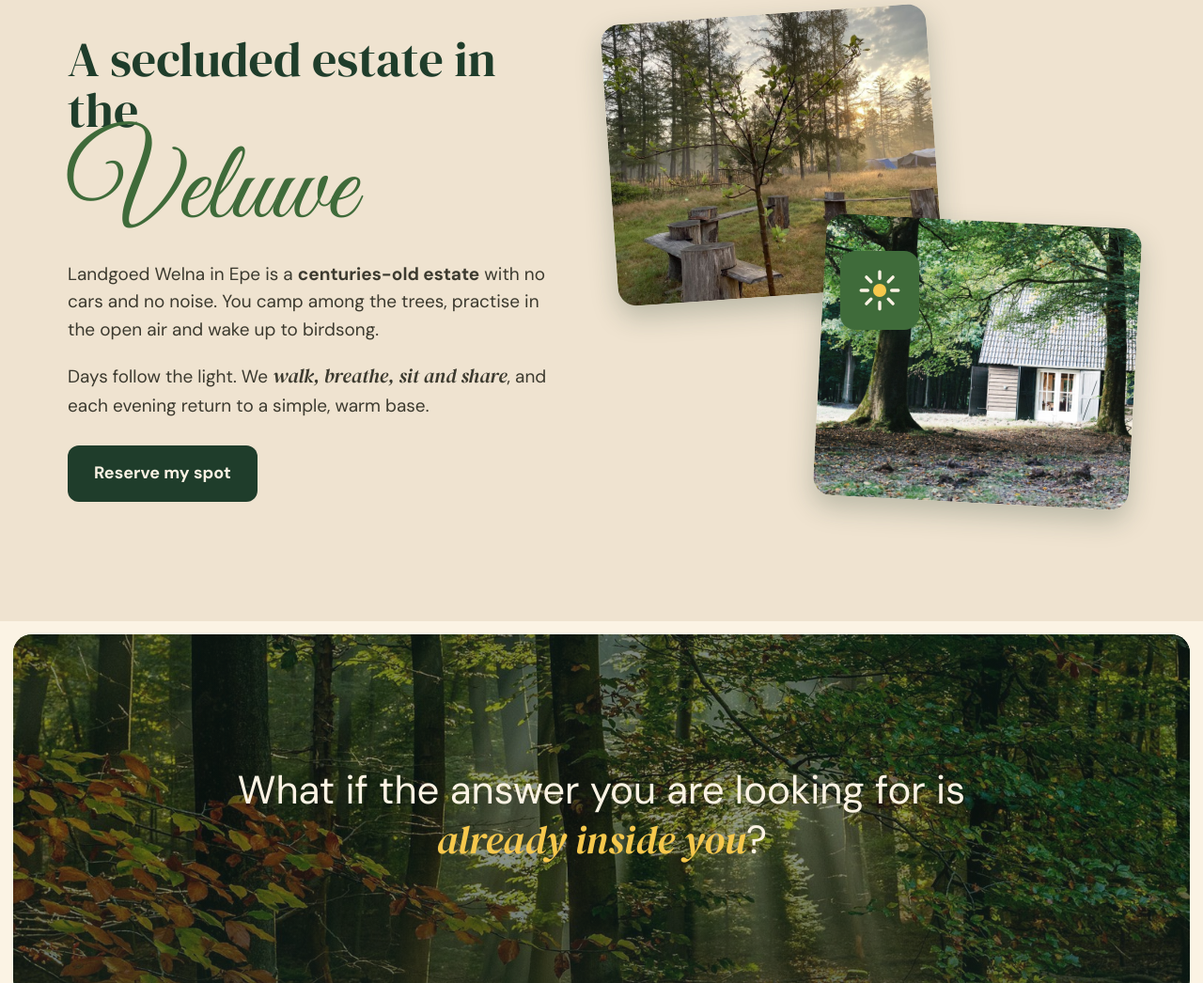
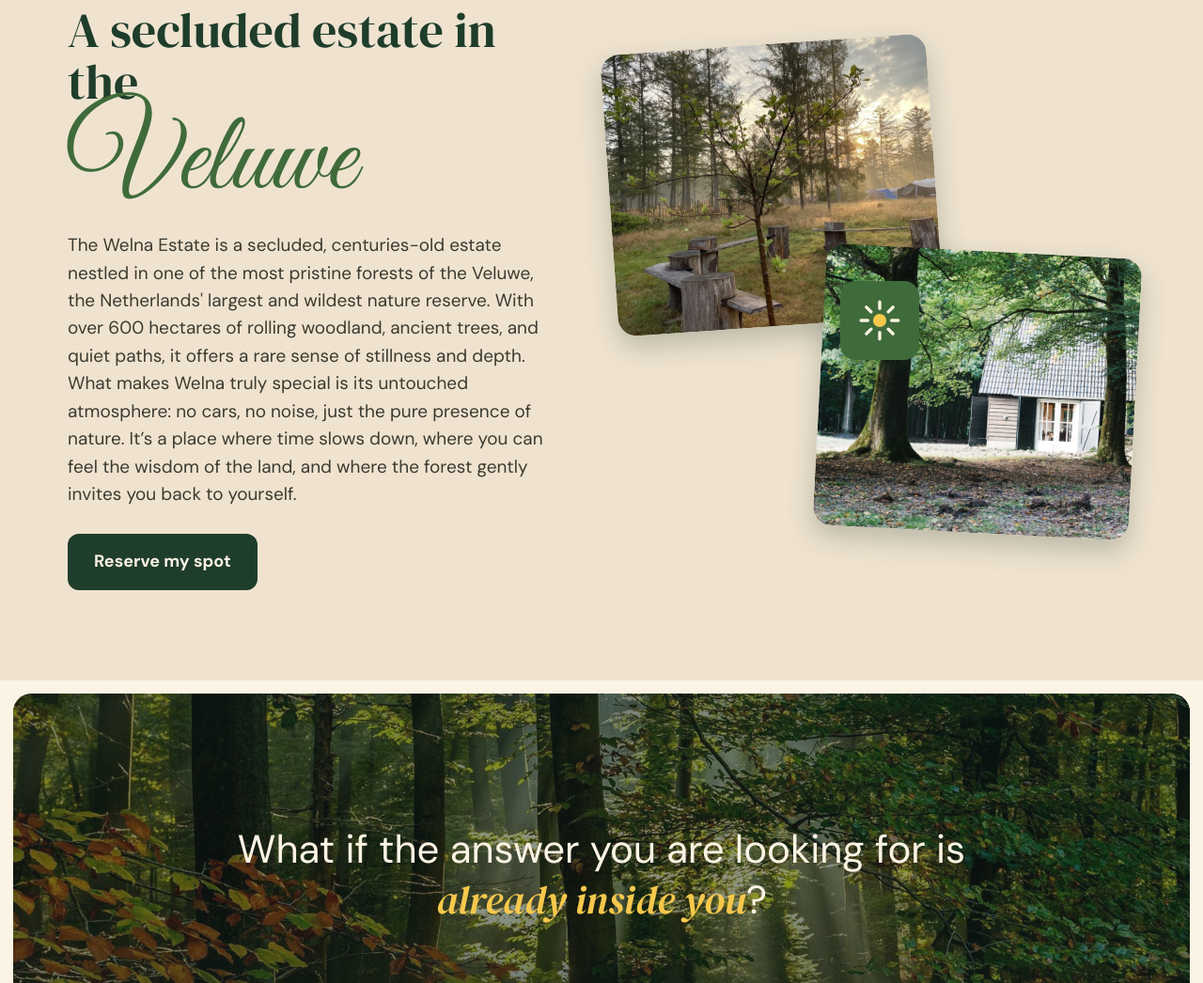
Before and after one commit to rdegf/living-in-connection-website, a plain HTML site: page index.html in a window 1280 px wide. Shown: the part 918-1964 px from the top of the page at 94% size. Drawn offline with Linux system fonts and the light colour scheme.

Commit message:
Place section: new Welna Estate text
Co-Authored-By: Claude Sonnet 5.5 <noreply@anthropic.com>
Claude-Session: https://claude.ai/code/session_01VvdPaHwwu8hAjaoGitaPaJ

```diff
--- a/index.html
+++ b/index.html
@@ -27,8 +27,7 @@
 <main id="main">
 <section class="place" id="welna"><div class="wrap row">
 <div class="col"><h2 class="h">A secluded estate in the</h2><span class="script s-lg" style="margin:-4px 0 10px;color:var(--fern)">Veluwe</span>
-<p style="font-size:19px;color:var(--soft)">Landgoed Welna in Epe is a <strong>centuries-old estate</strong> with no cars and no noise. You camp among the trees, practise in the open air and wake up to birdsong.</p>
-<p style="margin:0 0 28px;font-size:19px;color:var(--soft)">Days follow the light. We <em class="serif" style="font-size:21px">walk, breathe, sit and share</em>, and each evening return to a simple, warm base.</p>
+<p style="margin:0 0 28px;font-size:19px;color:var(--soft)">The Welna Estate is a secluded, centuries-old estate nestled in one of the most pristine forests of the Veluwe, the Netherlands' largest and wildest nature reserve. With over 600 hectares of rolling woodland, ancient trees, and quiet paths, it offers a rare sense of stillness and depth. What makes Welna truly special is its untouched atmosphere: no cars, no noise, just the pure presence of nature. It’s a place where time slows down, where you can feel the wisdom of the land, and where the forest gently invites you back to yourself.</p>
 <a class="btn" href="/register/">Reserve my spot</a></div>
 <div class="collage"><div class="ph a"><img src="/images/place-stumps.jpg" alt="Seating circle of tree stumps at Landgoed Welna at dawn" loading="lazy"></div><div class="ph b"><img src="/images/place-cabin.jpg" alt="The wooden cabin at Landgoed Welna under old trees" loading="lazy"></div>
 <div class="sunbadge"><svg width="48" height="48" viewBox="0 0 34 34" aria-hidden="true"><circle cx="17" cy="17" r="5" fill="#F6C84C"/><g stroke="#FBF3E4" stroke-width="2.4" stroke-linecap="round"><path d="M17 3v5M17 26v5M3 17h5M26 17h5M7 7l3.5 3.5M23.5 23.5L27 27M27 7l-3.5 3.5M10.5 23.5L7 27"/></g></svg></div></div>
```
